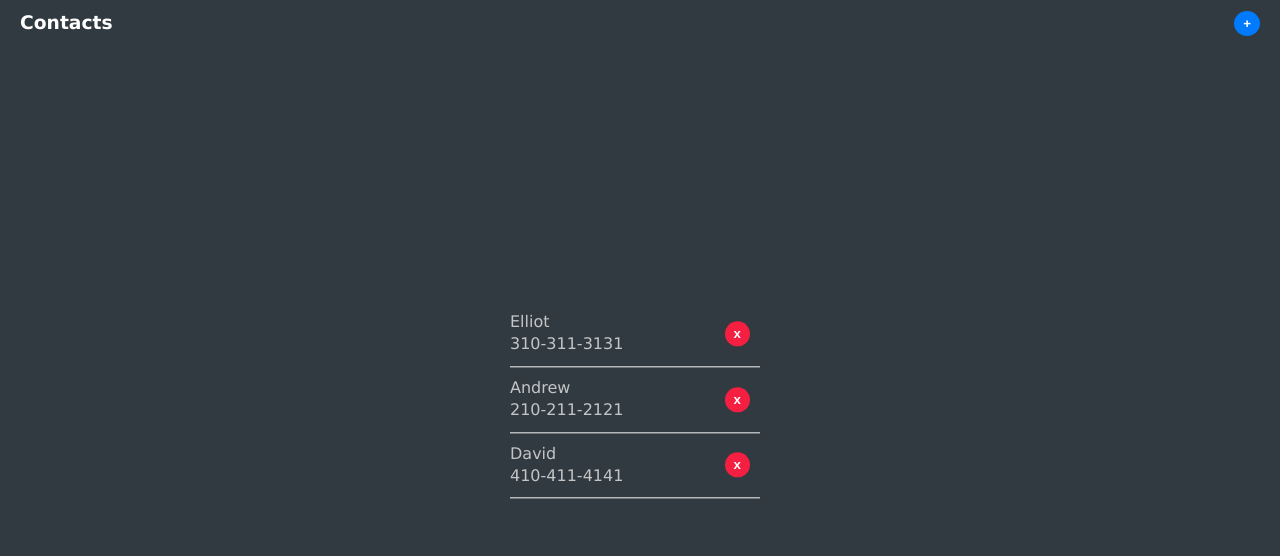
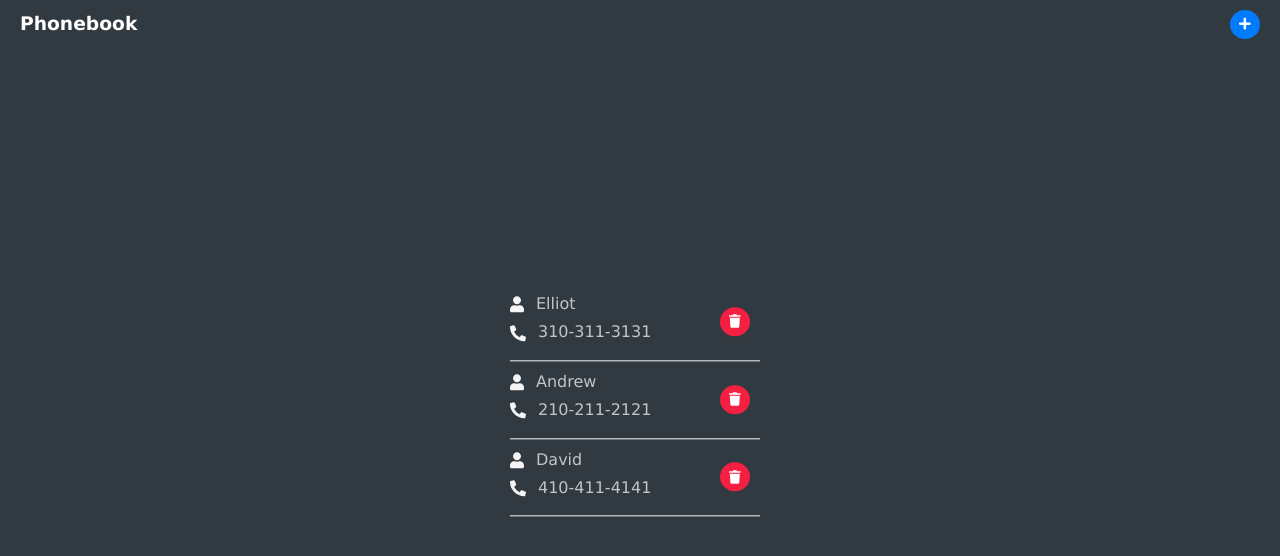
Before and after one commit to elliotkim916/phonebook-app, a Vue app: page / in a window 1280 px wide. Shown: the top 556 px of the page. Built offline with nearby package versions, Linux system fonts and the light colour scheme.

Commit message:
Updated and added icons

```diff
--- a/src/components/ContactItem.vue
+++ b/src/components/ContactItem.vue
@@ -2,14 +2,27 @@
   <div>
     <div class="contact-item">
       <div class="contact-info">
-        <p>{{ contact.name }}</p>
-        <p>{{ contact.phoneNumber }}</p>
+        <div class="contact-container">
+          <font-awesome-icon
+            :icon="['fas', 'user']"
+            class="icon-color"
+          />
+          <p>{{ contact.name }}</p>
+        </div>
+        <div class="contact-container">
+          <font-awesome-icon
+          :icon="['fas', 'phone-alt']"
+          class="icon-color"
+        />
+          <p>{{ contact.phoneNumber }}</p>
+        </div>
       </div>
       <button
-        class="del" type="button"
+        class="del"
+        type="button"
         @click="$emit('show-delete-modal', contact.id)"
       >
-        x
+        <font-awesome-icon :icon="['fas', 'trash']" />
       </button>
     </div>
     <div class="line"></div>
@@ -34,12 +47,18 @@ export default {
 
 p {
   color: #c3c5c6;
-  margin-right: 15px;
+  margin: 0 15px 0 12px;
 }
 
 .contact-info {
   display: flex;
   flex-direction: column;
+}
+.contact-container {
+  display: flex;
+  flex-direction: row;
+  align-items: center;
+  margin-bottom: 6px;
 }
 
 .line {
@@ -53,7 +72,7 @@ p {
   background: #f41f41;
   color: #fff;
   border: none;
-  padding: 5px 9px;
+  padding: 7px 9px;
   border-radius: 50%;
   cursor: pointer;
   font-weight: bolder;
@@ -62,4 +81,9 @@ p {
 .del:hover {
   background: #cc0525;
 }
+
+.icon-color {
+  /* background: whitesmoke; */
+  color: whitesmoke;
+}
 </style>
--- a/src/components/layout/Header.vue
+++ b/src/components/layout/Header.vue
@@ -1,12 +1,12 @@
 <template>
   <header class="header">
-    <h3>Contacts</h3>
+    <h3>Phonebook</h3>
     <button
       class="plus"
       type="button"
       @click="$emit('show-add-modal')"
     >
-      +
+      <font-awesome-icon :icon="['fas', 'plus']" />
     </button>
   </header>
 </template>
@@ -32,7 +32,7 @@ export default {
     background: #007bfe;
     color: #fff;
     border: none;
-    padding: 5px 9px;
+    padding: 7px 9px;
     border-radius: 50%;
     cursor: pointer;
     font-weight: bolder;
--- a/src/main.js
+++ b/src/main.js
@@ -1,5 +1,12 @@
 import Vue from 'vue'
 import App from './App.vue'
+
+import { library } from '@fortawesome/fontawesome-svg-core'
+import { fas } from '@fortawesome/free-solid-svg-icons'
+import { FontAwesomeIcon } from '@fortawesome/vue-fontawesome'
+
+library.add(fas);
+Vue.component('font-awesome-icon', FontAwesomeIcon);
 
 Vue.config.productionTip = false
 
```
Also changed, not shown: src/components/AddContact.vue (+9 -2 lines).
